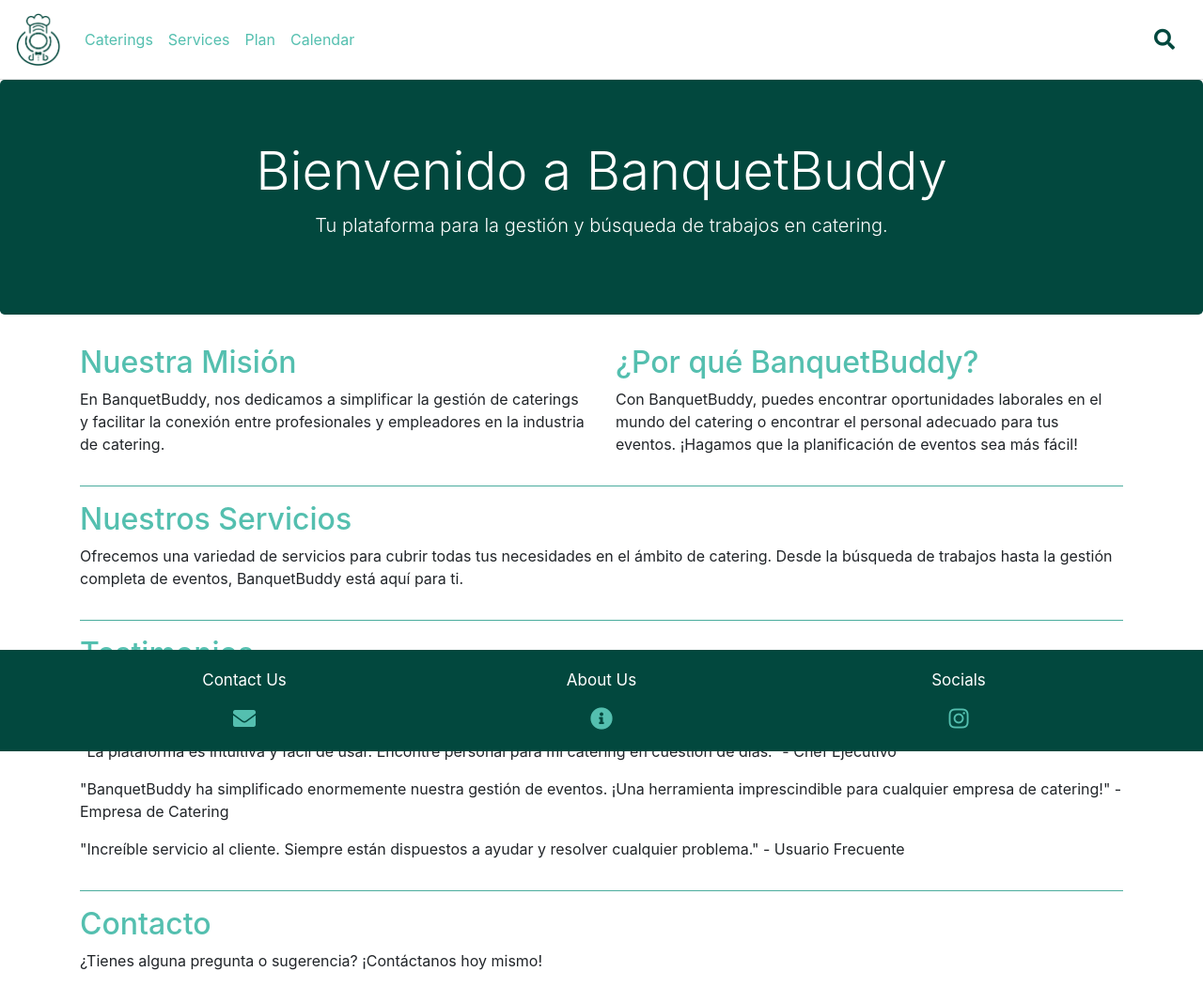
After one commit to fravarcas/BANQUETBUDDY, a Django app: page /about-us in a window 1280 px wide. The commit adds this page. Shown: the whole page at 94% size. Run offline with Django 4.2, Linux system fonts and the light colour scheme; some libraries are stand-ins or nearby versions.

Commit message:
feat: Created about us page
About us page created with css styles

```diff
--- a/banquetBuddy/banquetBuddy/settings.py
+++ b/banquetBuddy/banquetBuddy/settings.py
@@ -82,7 +82,7 @@ DATABASES = {
         'PASSWORD': 'ispp',
         'HOST': 'localhost',
         'PORT': '5432',
-    }
+    },
 }
 
 
--- a/banquetBuddy/banquetBuddy/urls.py
+++ b/banquetBuddy/banquetBuddy/urls.py
@@ -15,10 +15,9 @@ Including another URLconf
     2. Add a URL to urlpatterns:  path('blog/', include('blog.urls'))
 """
 from django.contrib import admin
-from django.urls import path
-from core.views import home
+from django.urls import path, include
 
 urlpatterns = [
     path('admin/', admin.site.urls),
-    path('', home, name='home'),
+    path('', include('core.urls')),
 ]
--- /dev/null
+++ b/banquetBuddy/core/templates/core/aboutus.html
@@ -0,0 +1,59 @@
+{% extends 'core/base.html' %}
+{% load static %}
+
+{% block content %}
+
+<div class="jumbotron text-center" style="background-color: #02483E; color: #fff;">
+    <h1 class="display-4">Bienvenido a BanquetBuddy</h1>
+    <p class="lead">Tu plataforma para la gestión y búsqueda de trabajos en catering.</p>
+</div>
+
+<!-- Contenido principal -->
+<div class="container">
+    <div class="row">
+        <div class="col-lg-6">
+            <h2 style="color: #54bfaf;">Nuestra Misión</h2>
+            <p>En BanquetBuddy, nos dedicamos a simplificar la gestión de caterings y facilitar la conexión entre profesionales y empleadores en la industria de catering.</p>
+        </div>
+        <div class="col-lg-6">
+            <h2 style="color: #54bfaf;">¿Por qué BanquetBuddy?</h2>
+            <p>Con BanquetBuddy, puedes encontrar oportunidades laborales en el mundo del catering o encontrar el personal adecuado para tus eventos. ¡Hagamos que la planificación de eventos sea más fácil!</p>
+        </div>
+    </div>
+
+    <hr style="background-color: #54bfaf;">
+
+    <!-- Sección de Servicios -->
+    <div class="row">
+        <div class="col-lg-12">
+            <h2 style="color: #54bfaf;">Nuestros Servicios</h2>
+            <p>Ofrecemos una variedad de servicios para cubrir todas tus necesidades en el ámbito de catering. Desde la búsqueda de trabajos hasta la gestión completa de eventos, BanquetBuddy está aquí para ti.</p>
+        </div>
+    </div>
+
+    <hr style="background-color: #54bfaf;">
+
+    <!-- Sección de Testimonios -->
+    <div class="row">
+        <div class="col-lg-12">
+            <h2 style="color: #54bfaf;">Testimonios</h2>
+            <p>"Gracias a BanquetBuddy, encontré el trabajo perfecto para mis habilidades en la industria de catering. ¡Altamente recomendado!" - Cliente Satisfecho</p>
+            <p>"La plataforma es intuitiva y fácil de usar. Encontré personal para mi catering en cuestión de días." - Chef Ejecutivo</p>
+            <p>"BanquetBuddy ha simplificado enormemente nuestra gestión de eventos. ¡Una herramienta imprescindible para cualquier empresa de catering!" - Empresa de Catering</p>
+            <p>"Increíble servicio al cliente. Siempre están dispuestos a ayudar y resolver cualquier problema." - Usuario Frecuente</p>
+        </div>
+    </div>
+
+    <hr style="background-color: #54bfaf;">
+
+    <!-- Sección de Contacto -->
+    <div class="row">
+        <div class="col-lg-12">
+            <h2 style="color: #54bfaf;">Contacto</h2>
+            <p>¿Tienes alguna pregunta o sugerencia? ¡Contáctanos hoy mismo!</p>
+            <!-- Puedes agregar un formulario de contacto aquí -->
+        </div>
+    </div>
+</div>
+
+{% endblock %}
--- a/banquetBuddy/core/templates/core/base.html
+++ b/banquetBuddy/core/templates/core/base.html
@@ -60,7 +60,7 @@
                     </a>
                 </div>
                 <div class="col about-us-container text-center">
-                    <a href="#" class="text-decoration-none">
+                    <a href="/about-us" class="text-decoration-none">
                         <p class="text-white text-lg">About Us</p>
                         <i class="fas fa-info-circle icon-lg"></i>
                     </a>
--- a/banquetBuddy/core/urls.py
+++ b/banquetBuddy/core/urls.py
@@ -1,9 +1,9 @@
 from django.urls import path
 from . import views
 from django.urls import path, include
-from core.views import home
+from core.views import *
 
 urlpatterns = [
-    path('admin/', admin.site.urls),
     path('', home, name='home'),
+    path('about-us', about_us, name='about_us')
 ]
--- a/banquetBuddy/core/views.py
+++ b/banquetBuddy/core/views.py
@@ -2,3 +2,6 @@ from django.shortcuts import render
 
 def home(request):
     return render(request, 'core/home.html')
+
+def about_us(request):
+    return render(request, 'core/aboutus.html')
```
